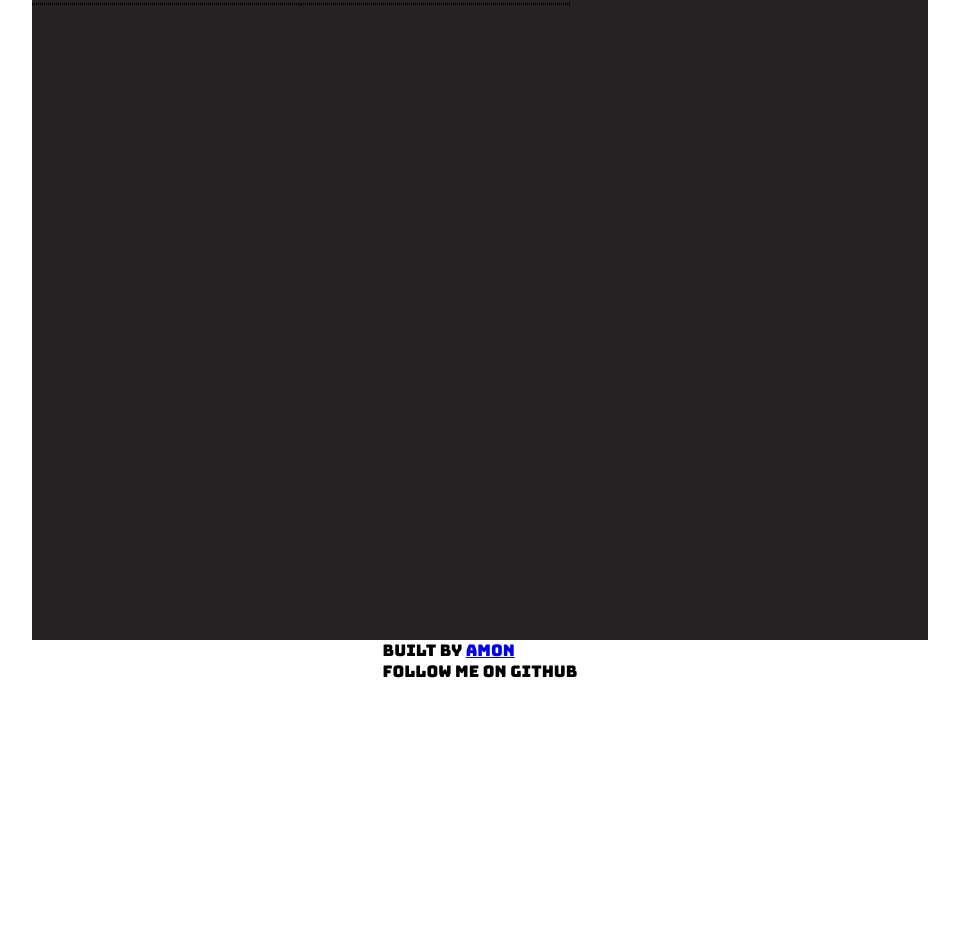
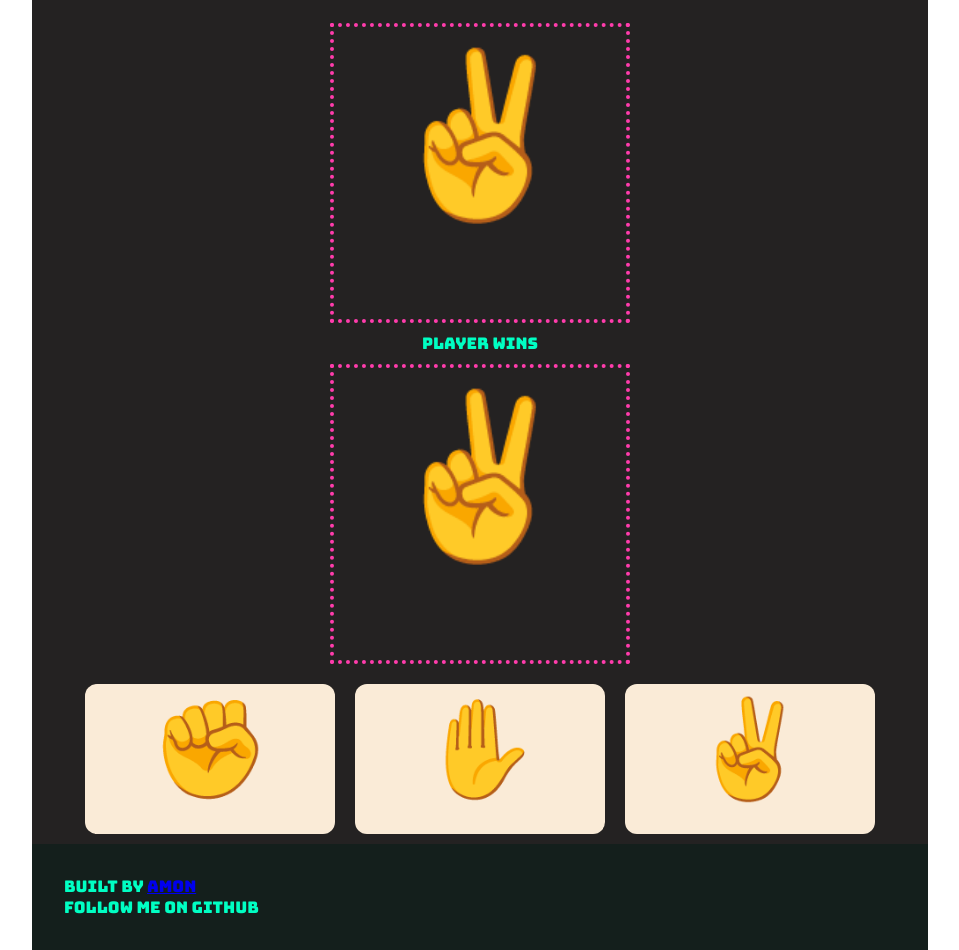
Before and after one commit to arman-develops/rock-paper-scissors, a plain HTML site: page index.html in a window 1280 px wide. Shown: the part 160-1110 px from the top of the page, without its empty margins (160-1119 px from the left). Before the commit the page ends 842 px from the top, so only its background shows below. Drawn offline with Linux system fonts and the light colour scheme.

Commit message:
Completed basic CSS styling

```diff
--- a/index.html
+++ b/index.html
@@ -18,7 +18,7 @@
       </div> -->
 
       <div class="game-details">
-        <div class="copyright">&copy;<span id="current-year">2025</span></div>
+        <div class="copyright">&copy;<span id="current-year">2025</span> <a href="github.com/arman-develops">Amon victor</a></div>
         <div class="scores">
           Computer 11 - Player 22
         </div>
@@ -39,16 +39,24 @@
       </div>
       <div class="game-display">
         <div class="computer-display">
-
+          ✌️
         </div>
         <div class="game-results">
-          <!-- Player Wins -->
+          Player Wins
         </div>
         <div class="player-display">
-
+          ✌️
         </div>
         <div class="player-options">
-
+          <div class="rock">
+            ✊
+          </div>
+          <div class="paper">
+            ✋
+          </div>
+          <div class="scissors">
+            ✌️
+          </div>
         </div>
       </div>
     </section>
--- a/src/style.css
+++ b/src/style.css
@@ -8,6 +8,7 @@
   font-family: "Bungee", sans-serif;
   font-weight: 400;
   font-style: normal;
+  /* font-size: 62.5%; */
 }
 
 :root {
@@ -30,7 +31,7 @@ body {
   /* justify-content: center; */
   flex-direction: column;
   background-color: var(--bg);
-  color: var(--text);
+  color: var(--accent1);
   min-height: 100vh;
   width: 70%;
 }
@@ -60,24 +61,56 @@ body {
 }
 
 .game-details {
+  /* border: 2px dotted var(--accent2); */
+  padding: 5px 10px;
   margin: 0 10px;
   display: flex;
   justify-content: space-between;
   align-items: center;
 }
 
-.game-display {
-  display: flex;
-  /* justify-content: center;
-  align-items: center; */
+.computer-display, .player-display {
+  border: 4px dotted var(--accent2);
+  height: 300px;
+  width: 300px;
+  margin: auto;
+}
+
+.game-results {
+  text-align: center;
 }
 
 .computer-display, .player-display {
-  border: 1px dotted black;
-  height: 30%;
-  width: 30%;
+  margin-bottom: 10px;
+  margin-top: 10px;
+  font-size: 10rem;
+  text-align: center;
 }
 
-.game-results {
-  position: absolute;
+.player-options {
+  display: flex;
+  justify-content: center;
 }
+
+.rock, .paper, .scissors {
+  background-color: antiquewhite;
+  margin: 10px;
+  width: 250px;
+  height: 150px;
+  font-size: 6rem;
+  border-radius: 12px;
+  text-align: center;
+}
+
+.rock:hover, .paper:hover, .scissors:hover {
+  transform: scale(1.05);
+  transition: all ease-in-out 0.2s;
+  cursor: pointer;
+}
+
+.footer {
+  background-color: #141f1c;
+  color: var(--accent1);
+  width: 70%;
+  padding: 2rem;
+}
```
